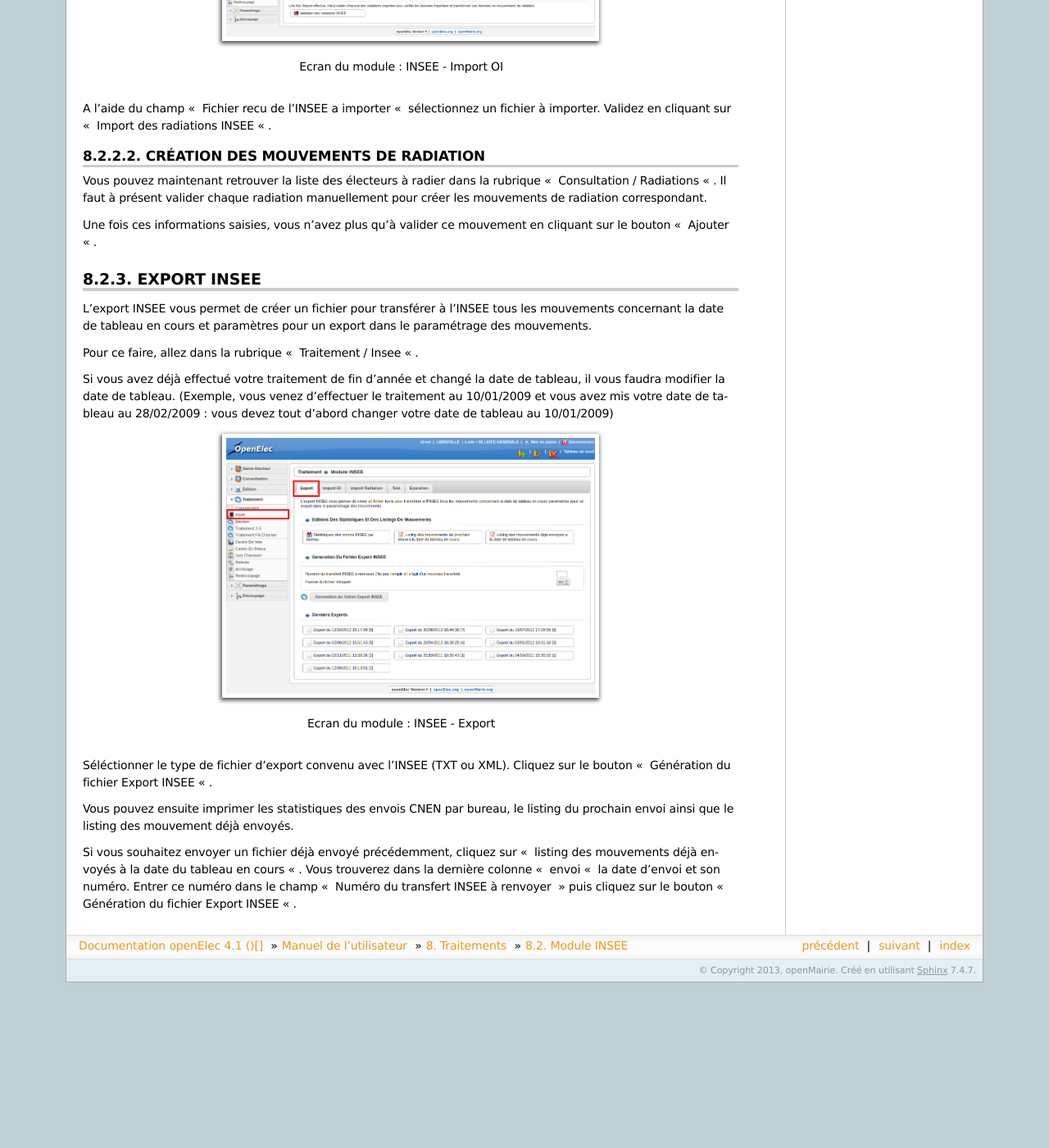
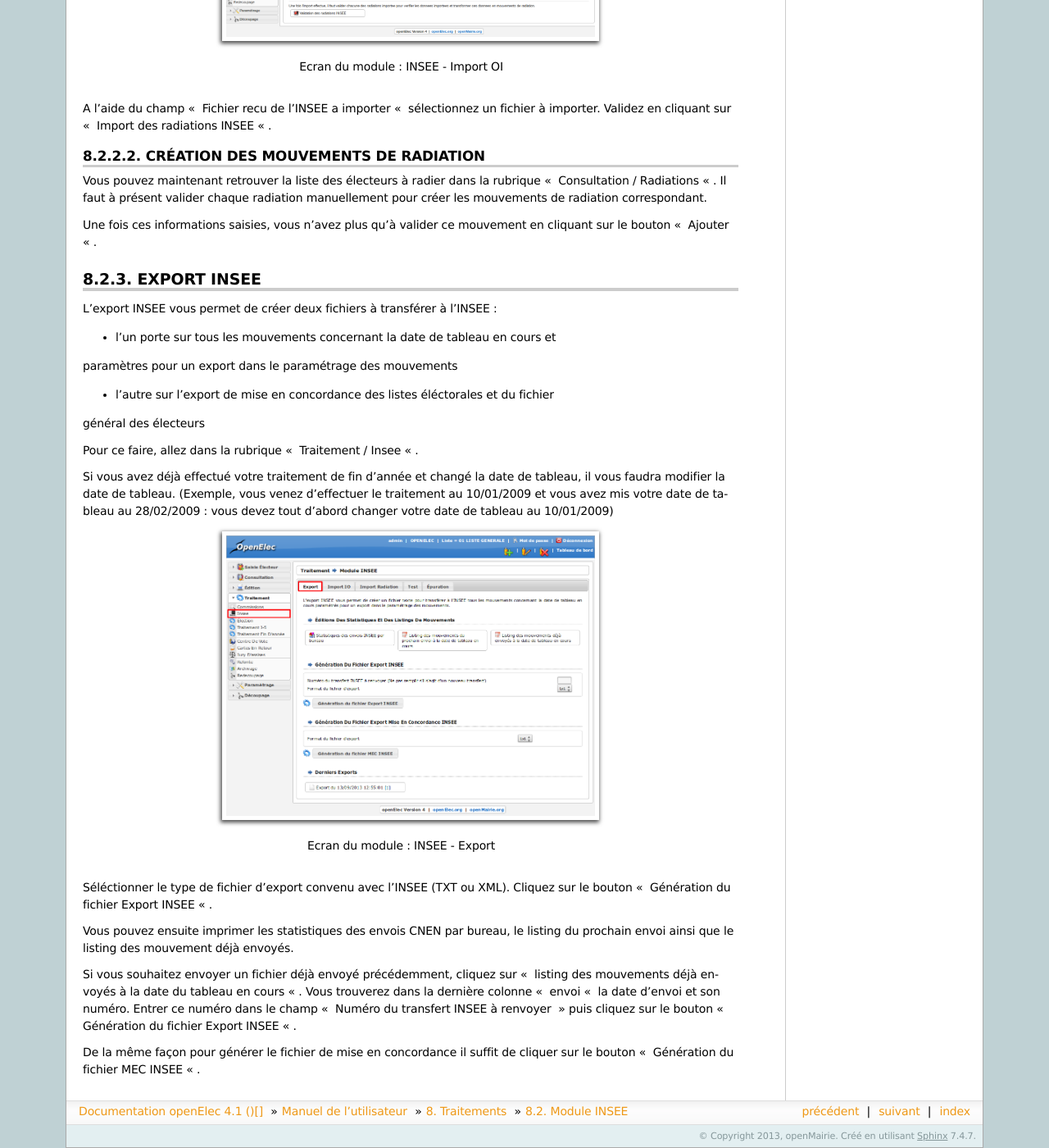
Before and after one commit to tbenita/openelec-documentation, a Sphinx documentation site: the page built from source/manuel_utilisateur/traitements/module_insee.rst, in a window 1280 px wide and 1400 px high, scrolled down 1264 px. Shown: the whole window at 82% size. Built offline with Sphinx 7.4.7, drawn with Linux system fonts in a browser that asks for light colours; before the commit the page ends 2462 px from its top, so only the background shows below that.

Commit message:
Amélioration de la documentation concernant les exports xml et MEC

```diff
--- a/source/manuel_utilisateur/traitements/module_insee.rst
+++ b/source/manuel_utilisateur/traitements/module_insee.rst
@@ -76,9 +76,13 @@ ce mouvement en cliquant sur le bouton " Ajouter ".
 Export INSEE
 ============
 
-L'export INSEE vous permet de créer un fichier pour transférer à
-l'INSEE tous les mouvements concernant la date de tableau en cours et
-paramètres pour un export dans le paramétrage des mouvements.
+L'export INSEE vous permet de créer deux fichiers à transférer à l'INSEE :
+
+* l'un porte sur tous les mouvements concernant la date de tableau en cours et
+paramètres pour un export dans le paramétrage des mouvements
+
+* l'autre sur l'export de mise en concordance des listes éléctorales et du fichier
+général des électeurs
 
 Pour ce faire, allez dans la rubrique " Traitement / Insee ".
 
@@ -103,3 +107,6 @@ Si vous souhaitez envoyer un fichier déjà envoyé précédemment, cliquez sur
 Vous trouverez dans la dernière colonne " envoi " la date d'envoi et son
 numéro. Entrer ce numéro dans le champ " Numéro du transfert INSEE à renvoyer "
 puis cliquez sur le bouton " Génération du fichier Export INSEE ".
+
+De la même façon pour générer le fichier de mise en concordance il suffit de
+cliquer sur le bouton " Génération du fichier MEC INSEE ".
```
Also changed, not shown: source/manuel_utilisateur/traitements/module_insee_export.png.
